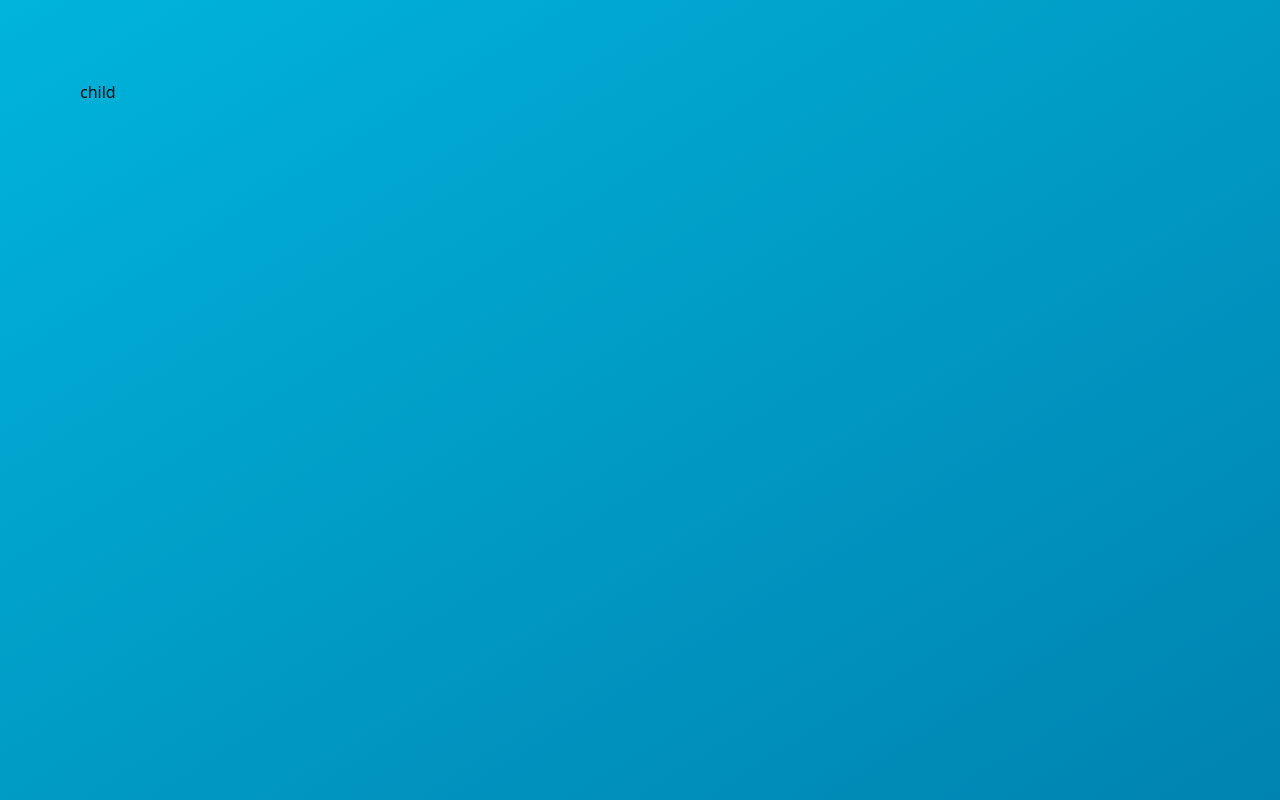
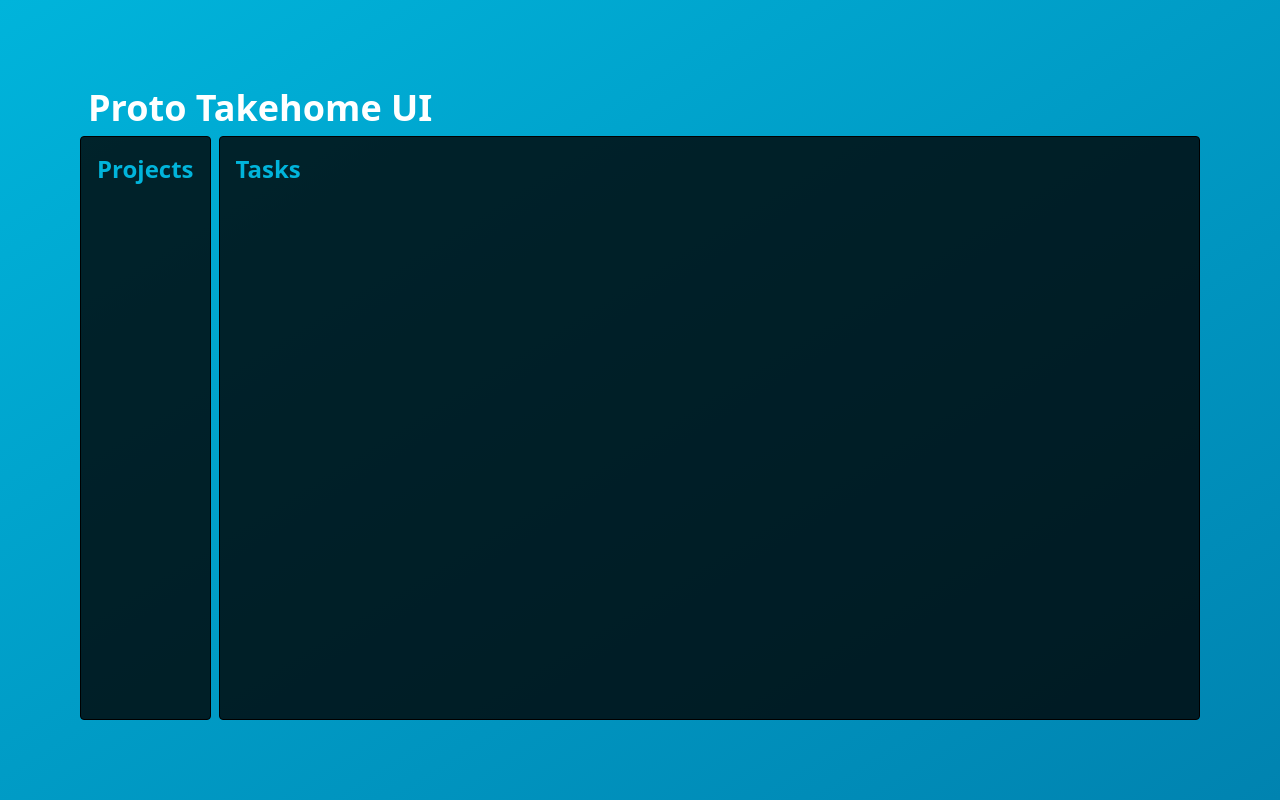
Before and after one commit to hastaka/proto-takehome-ui, a Next.js app: page / in a window 1280 px wide. Built offline with nearby package versions, Linux system fonts and the light colour scheme.

Commit message:
Create skeleton of ui

```diff
--- a/app/page.tsx
+++ b/app/page.tsx
@@ -1,4 +1,20 @@
+import { UserButton } from '@clerk/nextjs';
 
 export default function Home() {
-  return <section>child</section>
+    return (
+        <main className="h-full flex flex-col items-center justify-center">
+            <div className="flex justify-between items-center w-full p-2">
+                <h1 className="text-4xl text-white font-bold">Proto Takehome UI</h1>
+                <UserButton />
+            </div>
+            <div className="flex gap-2 w-full grow">
+                <section className="h-full bg-black/80 rounded border border-black p-4 flex flex-col gap-2">
+                    <h2 className="text-2xl text-[#00b4db] font-bold">Projects</h2>
+                </section>
+                <section className="h-full grow bg-black/80 rounded border border-black p-4 flex flex-col gap-2">
+                    <h2 className="text-2xl text-[#00b4db] font-bold">Tasks</h2>
+                </section>
+            </div>
+        </main>
+    );
 }
--- a/app/sign-in/[[...sign-in]]/page.tsx
+++ b/app/sign-in/[[...sign-in]]/page.tsx
@@ -1,7 +1,9 @@
 import { SignIn } from '@clerk/nextjs';
 
 export default function Page() {
-    return <section className='flex grow items-center justify-center'>
-      <SignIn />;
-      </section>
+    return (
+        <main className="flex grow items-center justify-center">
+            <SignIn />;
+        </main>
+    );
 }
```
